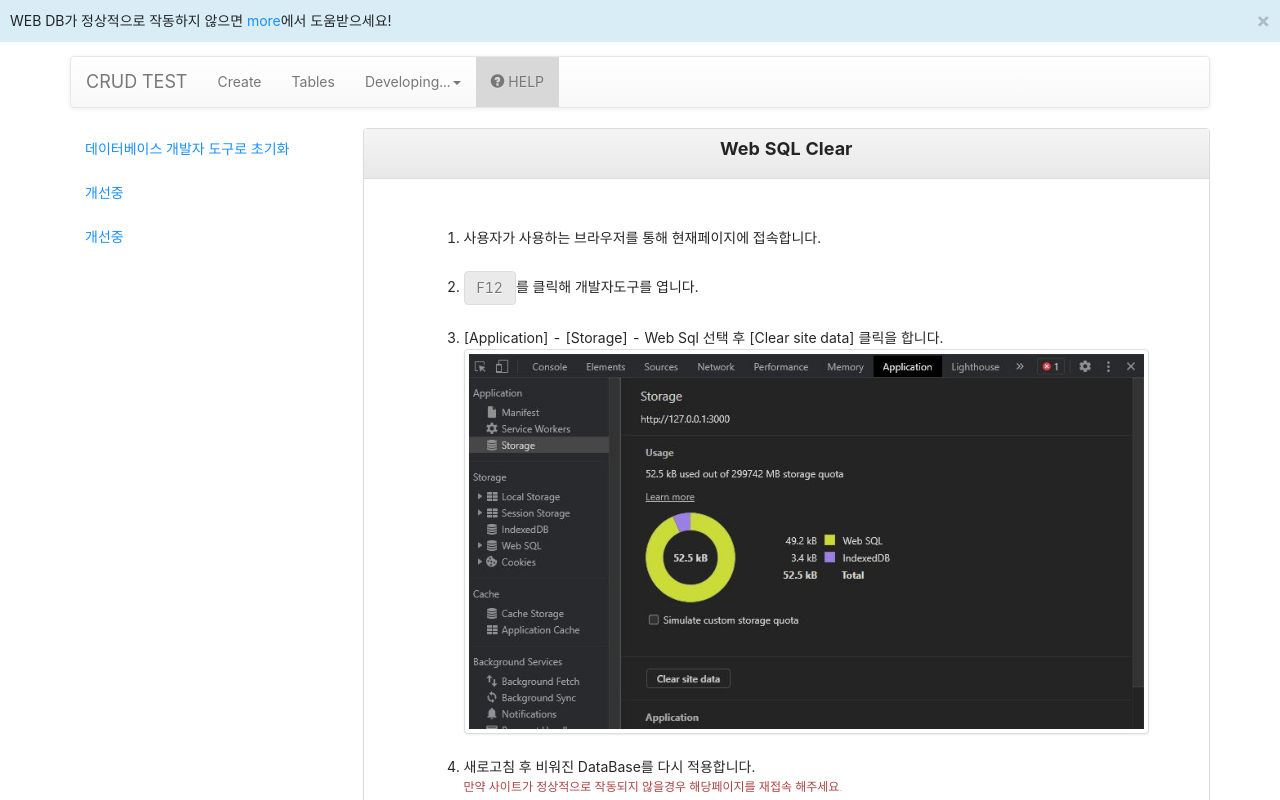
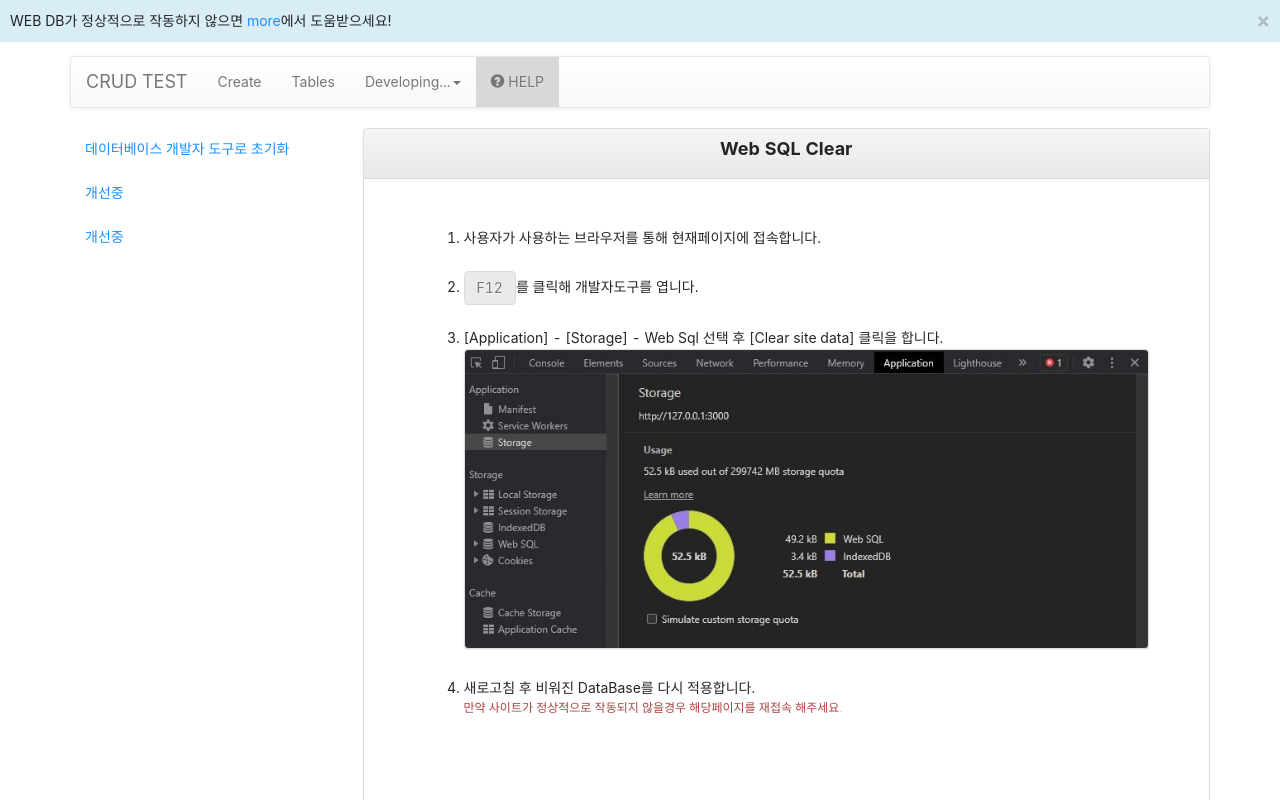
Before and after one commit to bdgom73/websqlTest, a React (Create React App) app: page /help in a window 1280 px wide. Shown: the top 800 px of the page. Built offline with nearby package versions, Linux system fonts and the light colour scheme.

Commit message:
first commit

```diff
--- a/src/component/help.js
+++ b/src/component/help.js
@@ -37,7 +37,7 @@ export default function Help(props) {
                         <li><button className="btn btn-default" disabled>F12</button>를 클릭해 개발자도구를 엽니다.</li><br/>
                         <li>
                             <span>[Application] - [Storage] - Web Sql 선택 후 [Clear site data] 클릭을 합니다.</span>
-                            <img src="/f12.JPG" alt={"F12"} style={{width:"100%"}} className="img-thumbnail"/>
+                            <div className="img-thumbnail" style={{width:"100%",minHeight:"300px",backgroundImage:"url('./f12.JPG')",backgroundSize:"cover",backgroundRepeat:"no-repeat"}}/>
                         </li><br/>
                         <li>
                             새로고침 후 비워진 DataBase를 다시 적용합니다.
```
